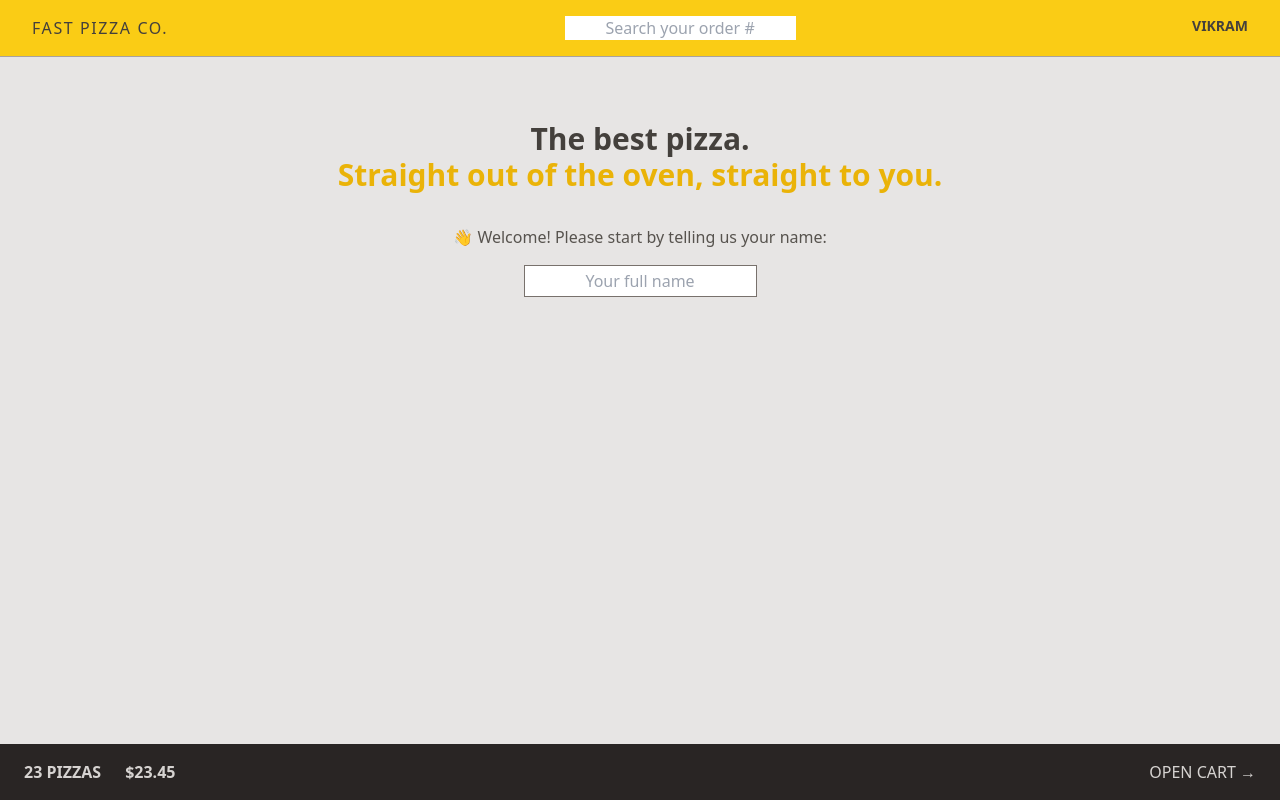
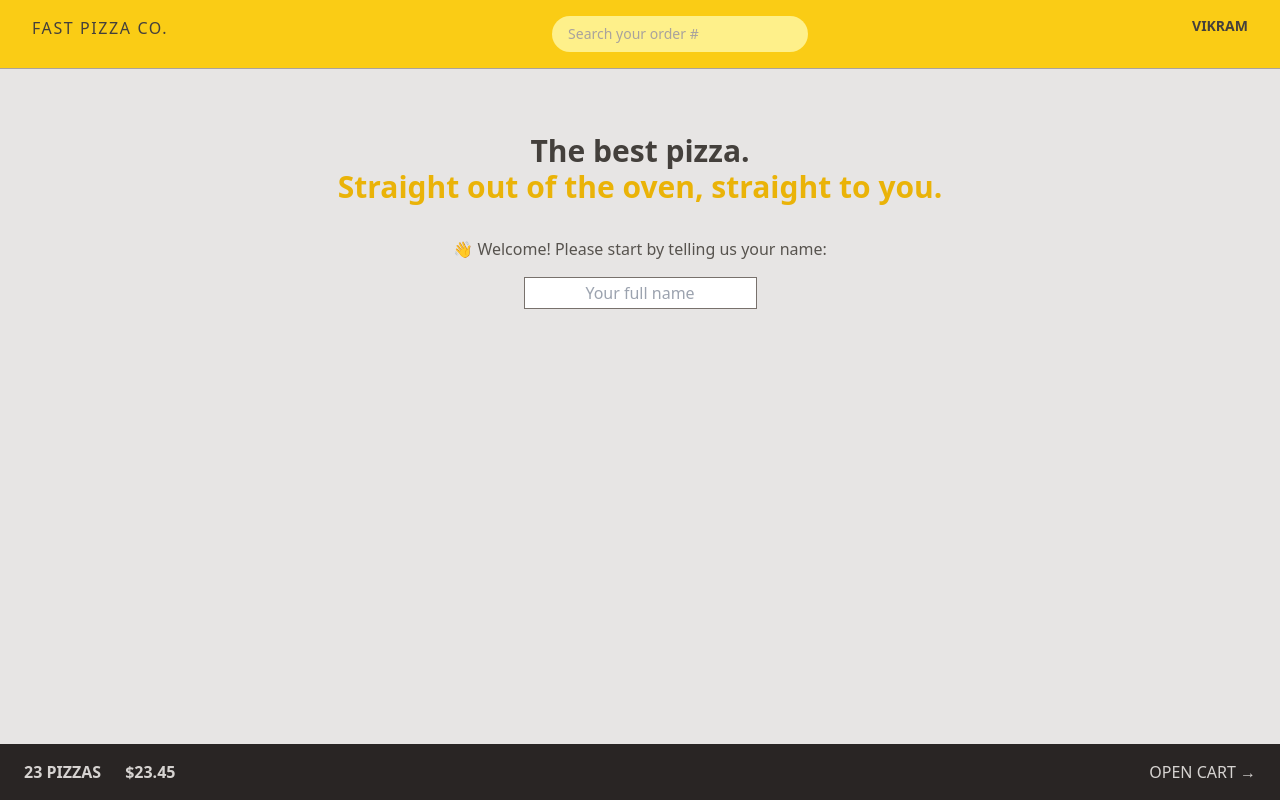
Before and after one commit to vikram-codes/Fast-Pizza-co., a React (Vite) app in the folder Fast-Pizza/: page / in a window 1280 px wide. Built offline with nearby package versions, Linux system fonts and the light colour scheme.

Commit message:
Styling through tailwindcss

```diff
--- a/Fast-Pizza/src/features/order/CreateOrder.jsx
+++ b/Fast-Pizza/src/features/order/CreateOrder.jsx
@@ -79,7 +79,7 @@ function CreateOrder() {
 
         <div>
           <input type="hidden" name="cart" value={JSON.stringify(cart)} />
-          <button disabled={isSubmitting} className='bg-yellow-400 inline-block px-4 py-3 font-semibold tracking-wide rounded-full uppercase hover:bg-yellow-300 text-stone-800 duration-500 transition-colors focus:outline-none focus:bg-yellow-300 focus:ring focus:ring-yellow-300 focus:ring-offset-2'>
+          <button disabled={isSubmitting} className='bg-yellow-400 inline-block px-4 py-3 font-semibold tracking-wide rounded-full uppercase hover:bg-yellow-300 text-stone-800 duration-500 transition-colors focus:outline-none focus:bg-yellow-300 focus:ring focus:ring-yellow-300 focus:ring-offset-2 disabled:cursor-not-allowed'>
             {isSubmitting ? "...placing order" : "Order now"}
           </button>
         </div>
--- a/Fast-Pizza/src/features/order/SearchOrder.jsx
+++ b/Fast-Pizza/src/features/order/SearchOrder.jsx
@@ -14,7 +14,7 @@ function SearchOrder() {
   return (
     <form onSubmit={handleSubmit} className="">
       <input
-        className="text-center"
+        className="rounded-full px-4 py-2 text-sm bg-yellow-200 placeholder:text-stone-400 transition-all duration-400 focus:outline-none w-28 sm:focus:w-72 focus:ring-yellow-500 sm:w-64 focus:ring-opacity-50"
         value={query}
         placeholder="Search your order #"
         onChange={(e) => setQuery(e.target.value)}
```
